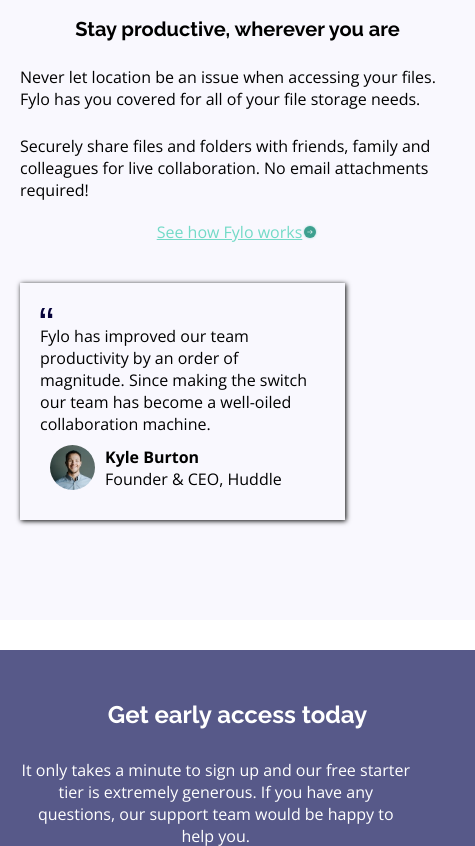
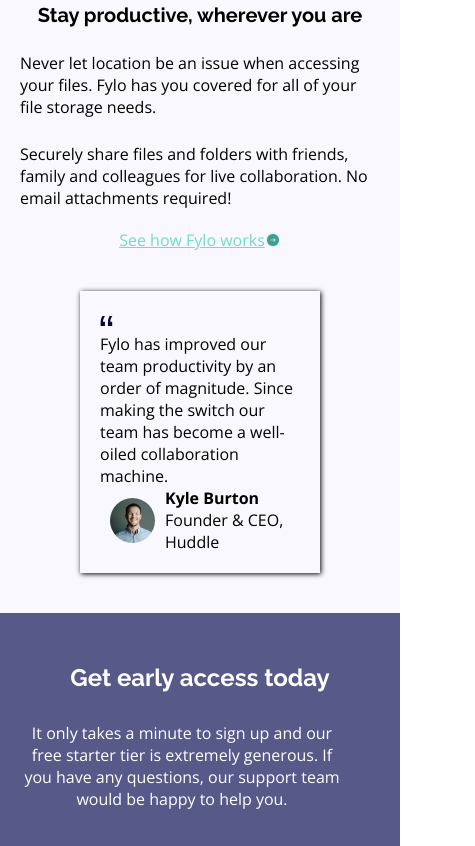
Before and after one commit to vignesh-30-16/fylo, a plain HTML site: page index.html in a window 390 px wide. Shown: the part 1154-2000 px from the top of the page, 475 px wide, since content can reach past the window. Drawn offline with nearby package versions, Linux system fonts and the light colour scheme.

Commit message:
resend update

```diff
--- a/index.html
+++ b/index.html
@@ -3,13 +3,14 @@
   <head>
     <meta charset="UTF-8" />
     <meta name="viewport" content="width=device-width, initial-scale=1.0" />
+
+    <title>Fylo</title>
     <link rel="stylesheet" href="style.css" />
     <link rel="stylesheet" href="https://cdnjs.cloudflare.com/ajax/libs/font-awesome/6.6.0/css/all.min.css">
     <link rel="preconnect" href="https://fonts.googleapis.com">
 <link rel="preconnect" href="https://fonts.gstatic.com" crossorigin>
 <link href="https://fonts.googleapis.com/css2?family=Raleway:ital,wght@0,100..900;1,100..900&display=swap" rel="stylesheet">
 <link rel="icon" href="images/favicon-32x32.png">
-    <title>Fylo</title>
   </head>
   <body>
     <div class="content">
@@ -47,11 +48,11 @@
           <img src="images/illustration-1.svg " alt="" />
         </div>
       </div>
-      <div class="one-contain">
+      <!-- <div class="one-contain">
         <div class="one-img">
           <img src="images/bg-curve-desktop.svg" alt="" />
         </div>
-      </div>
+      </div> -->
       <div class="second-content">
         <div class="three-contain">
           <div class="para-one">
@@ -69,7 +70,10 @@
             </div>
           </div>
           <div class="div-one">
+            <div class="quotes img">
               <img src="images/icon-quotes.svg" alt="" />
+            </div>
+            <div class="info">
               <p>
                 Fylo has improved our team productivity by an order of magnitude.
                 Since making the switch our team has become a well-oiled
@@ -83,6 +87,8 @@
                   <p>Founder & CEO, Huddle</p>
                 </div>
               </div>
+            </div>
+
           </div>
         </div>
         <div class="main-image">
--- a/style.css
+++ b/style.css
@@ -9,9 +9,9 @@
 
 
 body{
-    width: 100%;
+    /* width: 90%; */
     font-family: "Open Sans", sans-serif;
-    /* min-width: 400px; */
+    min-width: 400px;
     font-size: 400;
 
 
@@ -19,8 +19,8 @@ body{
 .content{
    /* padding: 20px; */
    width: 100%;
-   max-width: 1440px;
-   min-width: 475px;
+   /* max-width: 1440px;
+   min-width: 475px; */
 }
 .sub-content ul{
     display: flex;
@@ -47,12 +47,15 @@ body{
     max-width: 1440px; */
    /* min-width: 500px; */
   /* margin: 20px;  */
-    width: 100%;
+    width: 95%;
+    /* height: 100%; */
+    margin: 30px;
 
 
 }
 .join-contain{
-    width: 100%;
+    width: 70%;
+    /* height: 100%; */
 }
 .join-contain header{
     width: 80%;
@@ -107,7 +110,7 @@ body{
 
 }
 .img-two{
-    width: 50%;
+    width: 40%;
     min-width: 400px;
 }
 .one-img img{
@@ -157,6 +160,7 @@ body{
 }
 .div-one{
     margin-left: 30px;
+    margin-top: 50px;
 }
 .para-one{
     margin-left: 30px;
@@ -197,10 +201,17 @@ body{
 .second-content{
     /* padding: 30px; */
     display: flex;
+    background-image: url(images/bg-curve-desktop.svg);
+    width: 100%;
+    background-position: top;
+    background-size: cover;
+    /* margin-bottom: 30px; */
+    background-repeat: no-repeat;
+    /* margin-top: 30px; */
     /* flex-wrap: wrap;
     min-width: 600px;
     max-width: 1440px; */
-    background-color: #f9f8fe;
+    /* background-color: #f9f8fe; */
     /* width: 100%; */
 
 }
@@ -208,6 +219,8 @@ body{
 .main-image{
     width: 100%;
     min-width: 400px;
+    margin-top: 30px;
+    margin-bottom: 30px;
 }
 .main-image img{
      width: 100%;
@@ -222,7 +235,7 @@ body{
 
 }
 .third-content{
-    margin-top: 30px;
+    /* margin-top: 30px; */
 }
 .four-contain h2{
     font-family: "Raleway", sans-serif;
@@ -328,6 +341,7 @@ body{
 
 
 }
+
 .icon-web i{
     color: white;
     border: 1px solid;
@@ -376,8 +390,9 @@ body{
 
 
     .second-contain{
-        width: 100%;
+        width: 95%;
         flex-direction: column-reverse;
+        margin-top: 20px;
         /* margin:3%; */
         /* border: 2px solid blue; */
     }
@@ -436,14 +451,19 @@ body{
 
 
 
-.one-img img{
+.second-content{
+    width: 100%;
     background-image: url(images/bg-curve-mobile.svg);
     width: 100%;
-    margin-top: 30px;
-}
-.second-content{
-    width: 100%;
+    /* height: 100%; */
+    /* margin-top: 30px;  */
+    /* margin-bottom: 50px; */
 
+    background-size: cover;
+    background-position: top;
+    background-repeat: no-repeat;
+
+    /* background-color: none; */
     padding: none;
         flex-direction: column-reverse;
         /* border: 2px solid yellow; */
@@ -468,20 +488,22 @@ body{
 
 
 }
-.main-image{
-    /* border: 2px solid orange; */
-}
+
 .div-one{
-    margin-bottom: 100px;
-    margin-left: 20px;
+    width: 50%;
+   /* margin-top: 50px; */
+   /* margin-bottom: 20px ; */
+    margin: 40px auto;
 }
 .a-one{
     width: 100%;
+    margin-top: 20px;
 
 }
 .a-one a{
     width: 100%;
-  /* margin-left: 300px; */
+    margin-bottom: 20px;
+
   gap: 0px;
   justify-content: center;
   align-items: center;
@@ -494,6 +516,7 @@ body{
 }
 .form-contain{
     width: 100%;
+    /* margin-bottom: 20px; */
 }
 .four-contain{
   width: 100%;
@@ -505,10 +528,12 @@ body{
 }
 .form-class{
         width: 100%;
+        /* margin: 30px auto; */
         display: flex;
     flex-direction: column;
     justify-content: center;
     align-items: center;
+    margin: 40px auto;
 }
 .form-one{
     width: 100%;
@@ -516,36 +541,30 @@ body{
     margin: 20px;
 
 
-    /* margin-top: 20px; */
 
-    /* display: flex;
-    justify-content: center;
-    align-items: center; */
 
 }
 .form-one input{
     width: 70%;
-    /* margin-left: 40px; */
+
 
 
 }
 .form-one button{
        width: 70%;
-       /* margin-left: 35px ; */
+
        margin-top: 10px;
 
 
 }
-/* .five-contain{
-    width: 80%;
-} */
+
  .foot-one{
     width: 100%;
  }
 .four-content{
     flex-wrap: wrap;
     display: flex;
-    /* border: 2px solid pink; */
+
 }
 .four-two{
     flex-wrap: wrap;
@@ -582,7 +601,7 @@ body{
     margin: 0%;
     margin-top: 10px;
     margin-left: 10px;
-    /* border: 2px solid green; */
+
 
 
 }
```
Lines whose indentation alone changed are shown as unchanged.
